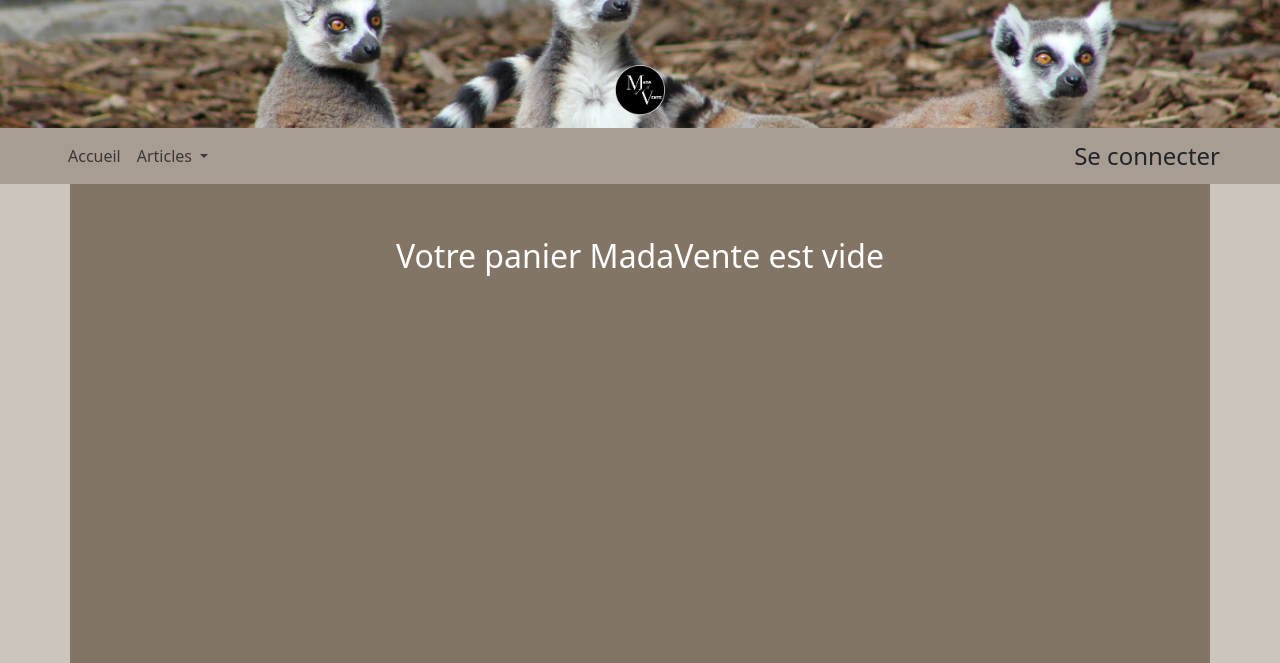
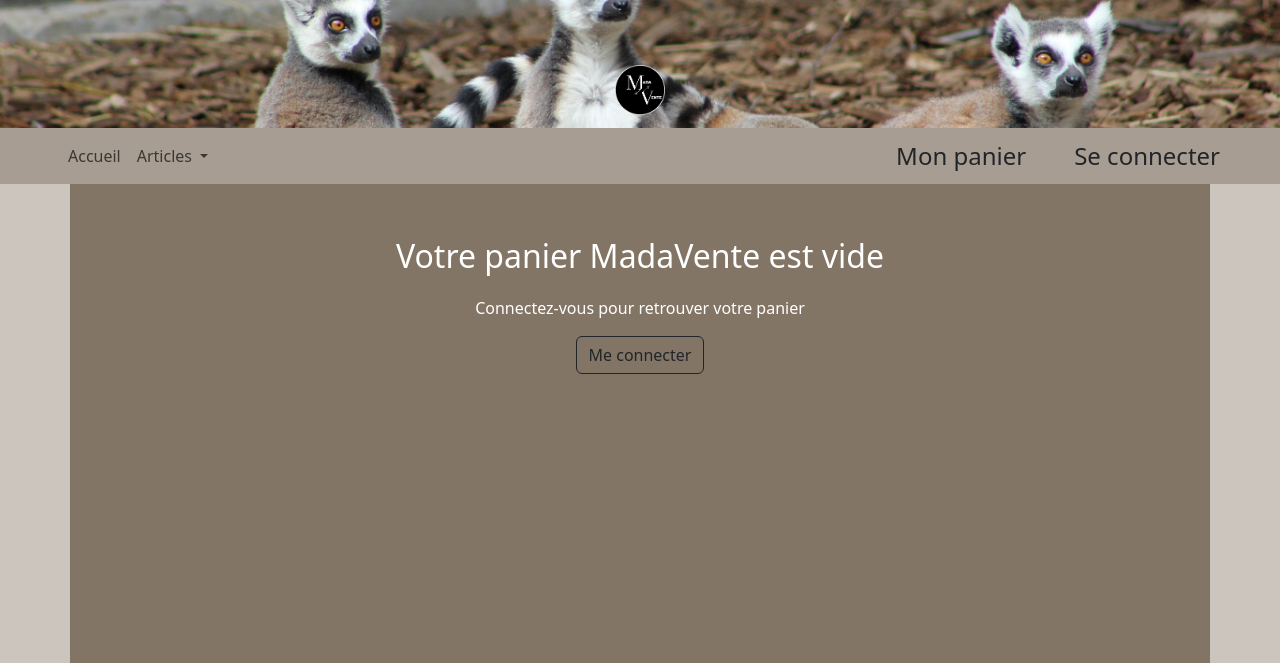
Before and after one commit to DyAnah01/madavente, a Symfony app: template templates/cart/index.html.twig in a window 1280 px wide. Shown: the top 663 px of the page. Run offline with Twig, Linux system fonts and the light colour scheme; the template is opened without the code that fills it, so the values that code supplies are empty; some libraries are stand-ins or nearby versions.

Commit message:
add add fields done

```diff
--- a/src/Controller/CartController.php
+++ b/src/Controller/CartController.php
@@ -25,7 +25,7 @@ class CartController extends AbstractController
     {
         $cartService->addCart($articles->getId());
 
-        return $this->redirectToRoute('get_cart');
+        return $this->redirectToRoute('home');
     }
 
     #[Route('/delete/cart/{id}', name: 'delete_cart')]
--- a/templates/cart/index.html.twig
+++ b/templates/cart/index.html.twig
@@ -79,7 +79,12 @@
 
 
 {% else %}
-<p class="text-white text-center pt-5 fs-2">Votre panier MadaVente est vide</p>
+<div class="d-flex justify-content-center flex-column align-items-center">
+  <p class="text-white pt-5 fs-2">Votre panier MadaVente est vide</p>
+  <p class="text-white">Connectez-vous pour retrouver votre panier</p>
+  <a href="{{ path('app_login') }}" class="btn btn-outline-dark"> Me connecter </a>
+</div>
+
 {% endif %}
 
 {% endblock %}
--- a/templates/nav.html.twig
+++ b/templates/nav.html.twig
@@ -50,6 +50,9 @@
     </div>
       {# {{ dump(app.user) }} #}
       <div class="d-flex flex-column">
+        <a class="text-decoration-none text-end pe-5 text-dark fs-4" href="{{ path('get_cart') }}">Mon panier</a>
+      </div>
+      <div class="d-flex flex-column">
         {% if app.user %}
         <p class="mb-3 text-end opacity-50">
           Vous êtes connecté en tant que {{ app.user.prenom }} </p>
@@ -59,9 +62,8 @@
       {% else %}
         <a class="text-decoration-none text-end pe-5 text-dark fs-4" href="{{ path('app_login') }}">Se connecter</a>
       {% endif %}
+    </div>
 
 
   </div>
-
-  </div>
 </nav>
```
Also changed, not shown: templates/security/login.html.twig (+4 -3 lines). Lines whose indentation alone changed are shown as unchanged.
